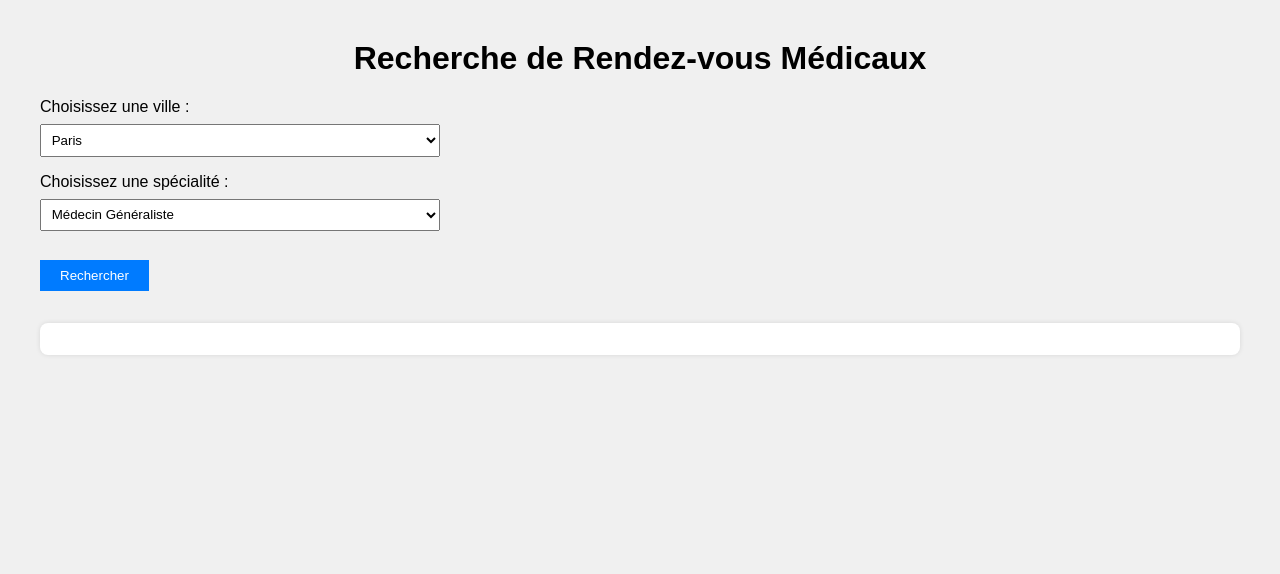
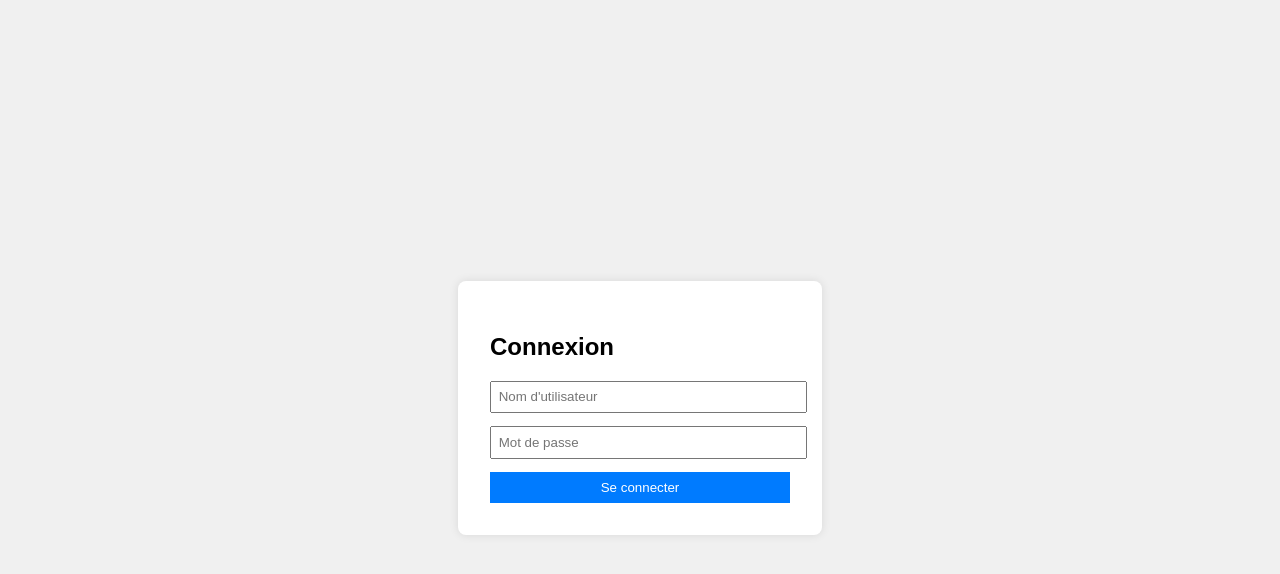
Before and after one commit to drissou13/freedoctor, a plain HTML site: page index.html in a window 1280 px wide. Drawn offline with Linux system fonts and the light colour scheme.

Commit message:
Add files via upload

```diff
--- a/index.html
+++ b/index.html
@@ -2,170 +2,31 @@
 <html lang="fr">
 <head>
   <meta charset="UTF-8">
-  <title>Simulateur Doctolib</title>
+  <title>Connexion</title>
   <style>
-    body {
-      font-family: Arial, sans-serif;
-      margin: 40px;
-      background: #f0f0f0;
-    }
-    h1 {
-      text-align: center;
-    }
-    .form-group {
-      margin-bottom: 1em;
-    }
-    label {
-      display: block;
-      margin-bottom: 0.5em;
-    }
-    select, input {
-      padding: 0.5em;
-      width: 100%;
-      max-width: 400px;
-    }
-    button {
-      padding: 0.6em 1.5em;
-      background-color: #007bff;
-      color: white;
-      border: none;
-      cursor: pointer;
-      margin-top: 1em;
-    }
-    #results {
-      margin-top: 2em;
-      background: white;
-      padding: 1em;
-      border-radius: 8px;
-      box-shadow: 0 0 5px rgba(0,0,0,0.1);
-    }
-    .rdv-card {
-      margin-bottom: 1em;
-      padding: 0.8em;
-      border-bottom: 1px solid #ddd;
-    }
-    .creneaux span {
-      display: inline-block;
-      background: #e0e0e0;
-      padding: 4px 8px;
-      border-radius: 4px;
-      margin-right: 6px;
-      margin-top: 4px;
-    }
+    body { font-family: Arial, sans-serif; background: #f0f0f0; display: flex; justify-content: center; align-items: center; height: 100vh; }
+    .login-box { background: white; padding: 2em; border-radius: 8px; box-shadow: 0 0 10px rgba(0,0,0,0.1); width: 300px; }
+    input { width: 100%; padding: 0.5em; margin-bottom: 1em; }
+    button { width: 100%; padding: 0.6em; background-color: #007bff; color: white; border: none; cursor: pointer; }
   </style>
 </head>
 <body>
-
-  <h1>Recherche de Rendez-vous Médicaux</h1>
-
-  <div class="form-group">
-    <label for="ville">Choisissez une ville :</label>
-    <select id="ville">
-      <!-- Options générées dynamiquement -->
-    </select>
+  <div class="login-box">
+    <h2>Connexion</h2>
+    <input type="text" id="username" placeholder="Nom d'utilisateur" />
+    <input type="password" id="password" placeholder="Mot de passe" />
+    <button onclick="login()">Se connecter</button>
   </div>
-
-  <div class="form-group">
-    <label for="specialite">Choisissez une spécialité :</label>
-    <select id="specialite">
-      <!-- Options générées dynamiquement -->
-    </select>
-  </div>
-
-  <button onclick="rechercherRDV()">Rechercher</button>
-
-  <div id="results"></div>
-
   <script>
-    const specialites = [
-      "Médecin Généraliste", "Dentiste", "Dermatologue", "Cardiologue", "Ophtalmologue",
-      "Pédiatre", "Psychiatre", "Gynécologue", "Neurologue", "ORL", "Rhumatologue",
-      "Endocrinologue", "Urologue", "Chirurgien", "Oncologue", "Pneumologue",
-      "Gastro-entérologue", "Allergologue", "Médecin du sport", "Anesthésiste",
-      "Radiologue", "Infectiologue", "Gériatre", "Sexologue", "Néphrologue"
-    ];
-
-    const villes = [
-      "Paris", "Lyon", "Marseille", "New York", "Tokyo", "Berlin", "Londres",
-      "Rome", "Madrid", "Toronto", "Bruxelles", "Dakar", "Sydney", "Buenos Aires",
-      "Nairobi", "Casablanca", "Hanoï", "Montréal", "Moscou", "Istanbul"
-    ];
-
-    const horaires = ["08:00", "09:30", "11:00", "14:00", "15:30", "17:00"];
-
-    function generateNom() {
-      const prenoms = ["Alice", "Jean", "Karim", "Lucia", "Naoki", "Elise", "Fatima", "Tom", "Rita", "Omar"];
-      const noms = ["Durand", "Lemoine", "Nguyen", "Kowalski", "Moreau", "Singh", "Petit", "Takahashi", "Lopez", "Smith"];
-      return `Dr. ${prenoms[Math.floor(Math.random() * prenoms.length)]} ${noms[Math.floor(Math.random() * noms.length)]}`;
-    }
-
-    function shuffle(arr) {
-      return arr.sort(() => Math.random() - 0.5);
-    }
-
-    function generateCreneaux() {
-      return shuffle([...horaires]).slice(0, 3);
-    }
-
-    // Génère les RDV garantis pour chaque ville + spécialité
-    const rdvs = [];
-    villes.forEach(ville => {
-      specialites.forEach(specialite => {
-        rdvs.push({
-          ville,
-          specialite,
-          medecin: generateNom(),
-          creneaux: generateCreneaux()
-        });
-      });
-    });
-
-    // Remplit les selecteurs
-    const villeSelect = document.getElementById("ville");
-    const specialiteSelect = document.getElementById("specialite");
-
-    villes.forEach(v => {
-      const opt = document.createElement("option");
-      opt.value = v;
-      opt.textContent = v;
-      villeSelect.appendChild(opt);
-    });
-
-    specialites.forEach(s => {
-      const opt = document.createElement("option");
-      opt.value = s;
-      opt.textContent = s;
-      specialiteSelect.appendChild(opt);
-    });
-
-    // Affiche les résultats
-    function rechercherRDV() {
-      const villeChoisie = villeSelect.value;
-      const specialiteChoisie = specialiteSelect.value;
-      const results = document.getElementById("results");
-      results.innerHTML = "";
-
-      const correspondants = rdvs.filter(rdv =>
-        rdv.ville === villeChoisie && rdv.specialite === specialiteChoisie
-      );
-
-      if (correspondants.length === 0) {
-        results.innerHTML = "<p>Aucun rendez-vous trouvé.</p>";
-        return;
+    function login() {
+      const user = document.getElementById("username").value;
+      const pass = document.getElementById("password").value;
+      if (user && pass) {
+        localStorage.setItem("loggedIn", "true");
+        window.location.href = "recherche.html";
+      } else {
+        alert("Veuillez remplir tous les champs.");
       }
-
-      correspondants.forEach(rdv => {
-        const div = document.createElement("div");
-        div.className = "rdv-card";
-        div.innerHTML = `
-          <strong>${rdv.medecin}</strong><br>
-          ${rdv.specialite} - ${rdv.ville}<br>
-          <div class="creneaux">
-            ${rdv.creneaux.map(c => `<span>${c}</span>`).join("")}
-          </div>
-        `;
-        results.appendChild(div);
-      });
     }
   </script>
 </body>
```
Also changed, not shown: rdv.js (added, +84 -0 lines), recherche.html (added, +35 -0 lines), README.txt.
